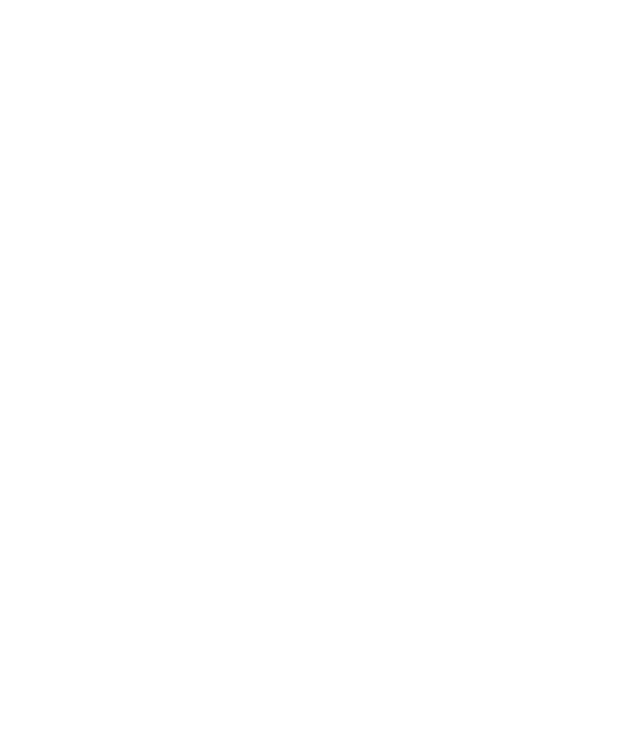
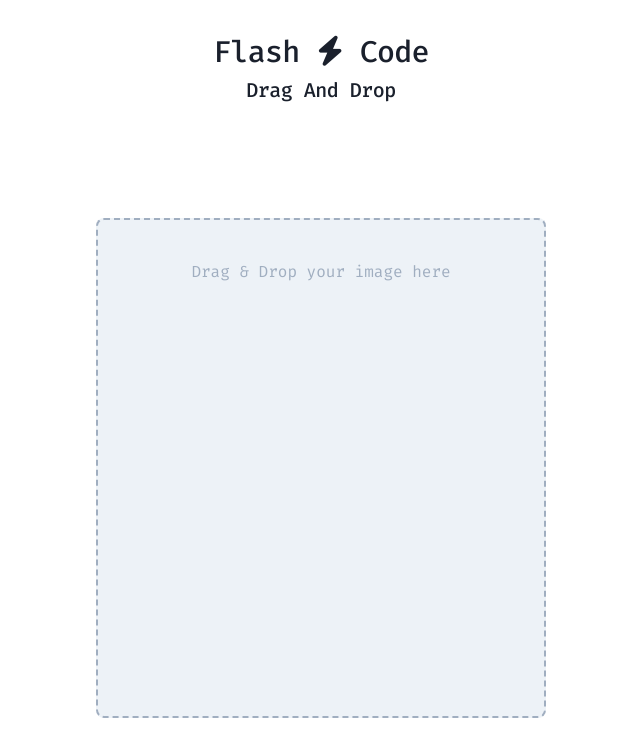
Before and after one commit to Karm0s/FlashCode, a Vue app: page /dragndrop in a window 1280 px wide. Shown: the top 756 px of the page, without its empty margins (319-959 px from the left). Built offline with nearby package versions, Linux system fonts and the light colour scheme.

Commit message:
:sparkles: Add DragAndDrop Page

```diff
--- /dev/null
+++ b/src/assets/css/base.css
@@ -0,0 +1,3 @@
+.title{
+  font-weight: 500;
+}
--- /dev/null
+++ b/src/components/Dropzone.vue
@@ -0,0 +1,50 @@
+<template>
+  <div
+    class=" w-full bg-gray-200 rounded-lg border-2 border-dashed dropzone"
+    :class="{
+      'border-red-500': fileOverDropArea,
+      'border-gray-500': !fileOverDropArea,
+    }"
+    @drop.prevent="dropFile"
+    @dragover.prevent
+    @dragenter.prevent="fileOverDropArea = true"
+    @dragleave.prevent="fileOverDropArea = false"
+  >
+    <div
+      class="dropzone-child-elements"
+    >
+      <div class="mt-10 text-gray-500">
+        Drag & Drop your image here
+      </div>
+    </div>
+  </div>
+</template>
+
+<script>
+export default {
+  name: "Dropzone",
+  data(){
+    return{
+      fileOverDropArea: false,
+    }
+  },
+  methods: {
+    dropFile(e) {
+      let droppedFiles = e.dataTransfer.files;
+      if (!droppedFiles) return;
+      this.file = droppedFiles[0];
+      console.log(this.file);
+    },
+  }
+};
+</script>
+
+<style scoped>
+.dropzone{
+  width: 450px;
+  height: 500px;
+}
+.dropzone-child-elements {
+  pointer-events: none;
+}
+</style>
--- /dev/null
+++ b/src/components/layout/Header.vue
@@ -0,0 +1,22 @@
+<template>
+  <nav class="flex justify-center">
+    <div>
+      <h1 class="text-3xl text-gray-900 title tracking-tight hover:underline">
+        <a href="/">
+          Flash <span class="fas fa-bolt"></span> Code
+        </a>
+      </h1>
+      <h3 class="text-xl text-gray-900 title tracking-tight">
+        <slot/>
+      </h3>
+    </div>
+  </nav>
+</template>
+
+<script>
+export default {
+  name: "Header"
+};
+</script>
+
+<style></style>
--- a/src/main.js
+++ b/src/main.js
@@ -1,6 +1,7 @@
 import Vue from 'vue'
 import App from './App.vue'
 
+import '@/assets/css/base.css'
 import '@/assets/css/tailwind.css'
 
 import router from './router';
--- /dev/null
+++ b/src/pages/DragAndDropPage.vue
@@ -0,0 +1,25 @@
+<template>
+  <div class="h-screen flex flex-col">
+    <Header class="flex-shrink">Drag And Drop</Header>
+    <div class="flex flex-1 items-center justify-center">
+      <Dropzone/>
+    </div>
+  </div>
+</template>
+
+<script>
+import Header from "../components/layout/Header";
+import Dropzone from "../components/Dropzone";
+
+export default {
+  name: 'DragAndDropPage',
+  components: {
+    Header,
+    Dropzone,
+  }
+}
+</script>
+
+<style scoped>
+
+</style>
--- a/src/pages/HomePage.vue
+++ b/src/pages/HomePage.vue
@@ -1,10 +1,6 @@
 <template>
   <div id="home-page">
-    <nav class="flex justify-center">
-      <div>
-        <h1 class="text-3xl text-gray-900 title tracking-tight">Flash <span class="fas fa-bolt"></span> Code</h1>
-      </div>
-    </nav>
+    <Header/>
 
     <div class="flex flex-col items-start mx-10 mt-20">
       <h1 class="text-xl text-gray-900 title tracking-tight">Components:</h1>
@@ -19,13 +15,15 @@
 </template>
 
 <script>
+import Header from "../components/layout/Header";
+
 export default {
-  name: 'HomePage'
+  name: 'HomePage',
+  components: {
+    Header
+  }
 }
 </script>
 
 <style scoped>
-.title{
-  font-weight: 500;
-}
 </style>
--- a/src/router.js
+++ b/src/router.js
@@ -3,6 +3,7 @@
 
 // importing routes
 import HomePage from "./pages/HomePage.vue";
+import DragAndDropPage from "./pages/DragAndDropPage.vue";
 
 Vue.use(Router);
 
@@ -14,6 +15,11 @@
       path: '/',
       name: 'home',
       component: HomePage
+    },
+    {
+      path: '/dragndrop',
+      name: 'DragAndDrop',
+      component: DragAndDropPage
     }
   ]
 });
```
